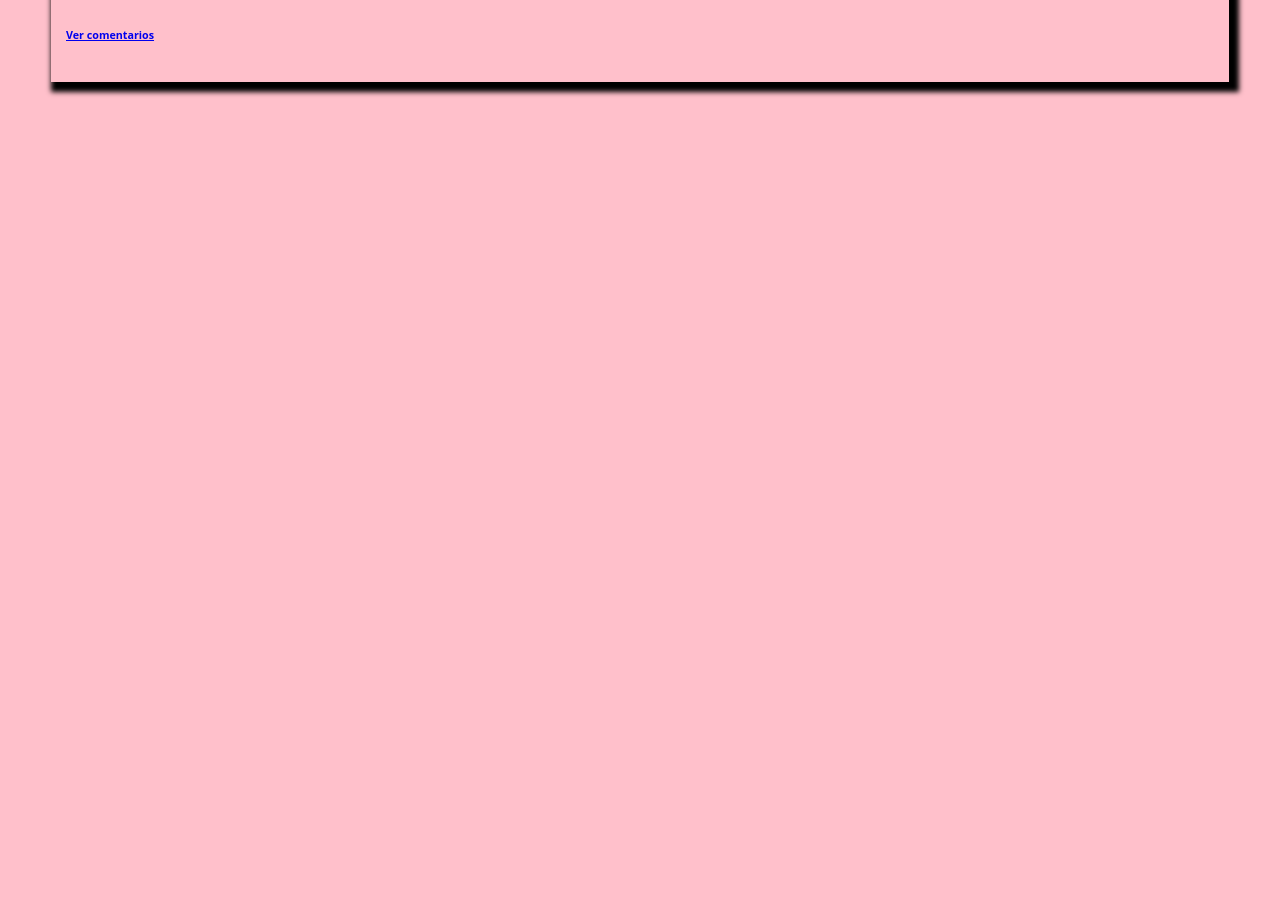
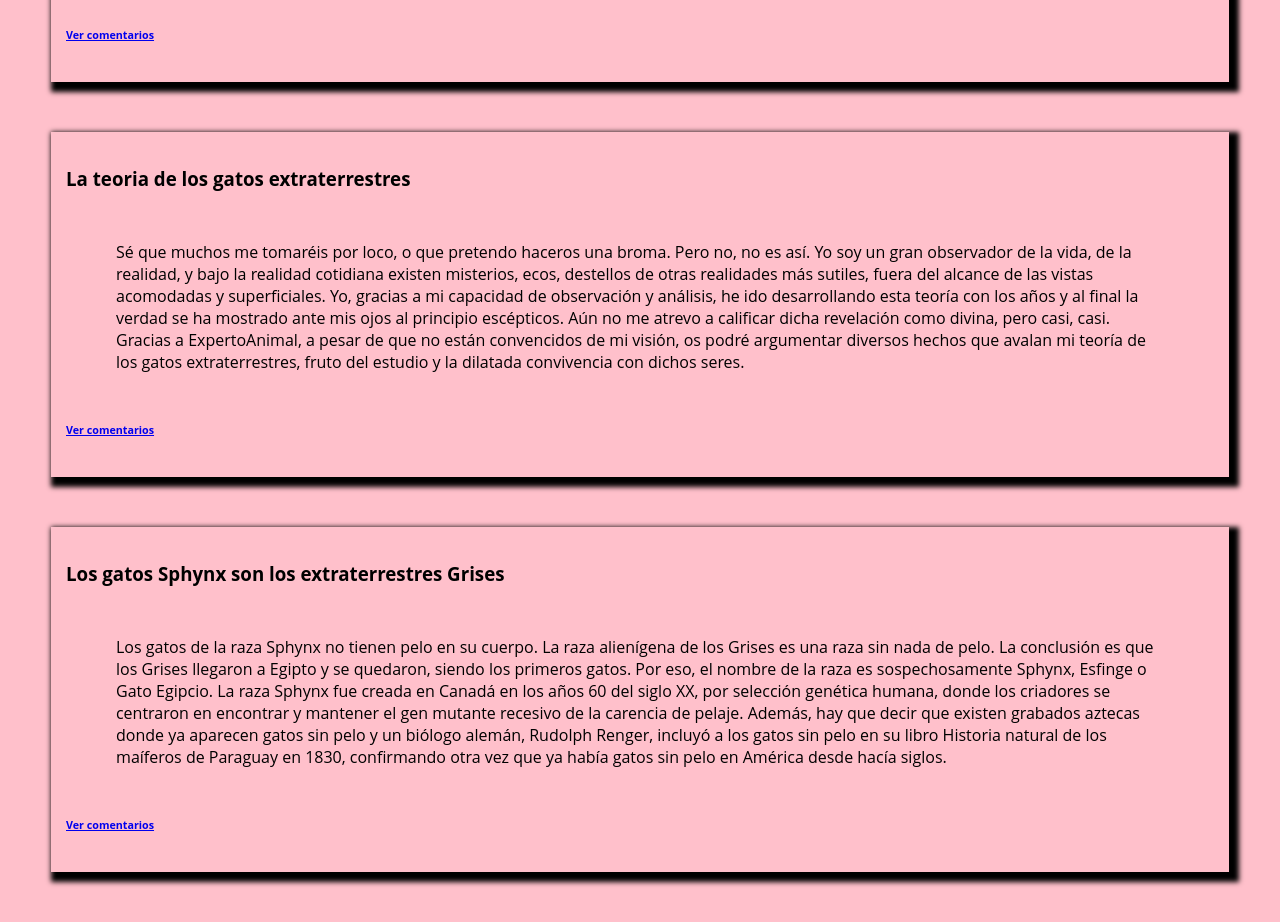
Before and after one commit to RMaitena/TP-Blog, a React (Create React App) app: page / in a window 1280 px wide. Shown: the part 760-1682 px from the top of the page. Before the commit the page ends 892 px from the top, so only its background shows below. Built offline with nearby package versions, Linux system fonts and the light colour scheme.

Commit message:
second commit

```diff
--- a/src/Encabezado.js
+++ b/src/Encabezado.js
@@ -4,7 +4,7 @@ export default function Encabezado() {
 return (
     <div>
         <header>
-            <h1 className='titulo'>Blog</h1>
+            <h1 className='titulo'>Home - Blog</h1>
             <h2 className='subt'><center>¡Expresa tus opiniones/teorias/criticas/etc en este blog!</center></h2>
             <p className='creadores'><strong>Creadores: Romero Maitena & Martinez Melanie</strong></p>
         </header>
--- a/src/Post.js
+++ b/src/Post.js
@@ -7,7 +7,7 @@ return (
 <div className='texto'>
 <h3>{props.titulo}</h3>
 <p>{props.descripcion}</p>
-<Link to={"/Post"}>
+<Link to={props.link}>
 <h6 className='ver'>Ver comentarios</h6>
 </Link>
 </div>
--- a/src/rutas/Home.jsx
+++ b/src/rutas/Home.jsx
@@ -7,7 +7,9 @@ export default function Home(){
         <div>
             <Navegador />
             <Encabezado />
-            <Post titulo='Los gatos... ¿Tiene 7 vidas?' descripcion='La famosa frase, ya popularizada, sobre que "los gatos tienen siete vidas", es otra características tomada por quienes consideran que estos felinos no son solo animales comunes y corrientes, sino que tienen un objetivo en el planeta Tierra y la misión la están cumpliendo... Muchas son las anécdotas que cuentan las personas que poseen gatos o no, pero que alguna vez vieron como un felino pasó por un accidente que terminaría con su vida, pero de todas formas allí está, continúa "vivito y coleando" como si nada hubiese pasado y no existe explicación alguna a lo sucedido. ¿Cómo un gato que cae de un quinto piso puede seguir vivo y sin ningún tipo de lesión? ¿Tan fuerte y resistente son sus patas como su cuerpo para no sentir el impacto? Más allá de las habilidades en todas las razas felinas, existe una especie, Sphynx, que es sin pelo y son los que más se aproximan físicamente a los clásicos alienígenas grises, o al menos eso dicen algunos creyentes de la teoría de que los gatos son alienígenas o seres que conectan con ellos. ¿La gatos serán extraterrestres que viven camuflados entre nosotros?'/>
+            <Post titulo='Los gatos... ¿Tiene 7 vidas?' descripcion='La famosa frase, ya popularizada, sobre que "los gatos tienen siete vidas", es otra características tomada por quienes consideran que estos felinos no son solo animales comunes y corrientes, sino que tienen un objetivo en el planeta Tierra y la misión la están cumpliendo... Muchas son las anécdotas que cuentan las personas que poseen gatos o no, pero que alguna vez vieron como un felino pasó por un accidente que terminaría con su vida, pero de todas formas allí está, continúa "vivito y coleando" como si nada hubiese pasado y no existe explicación alguna a lo sucedido. ¿Cómo un gato que cae de un quinto piso puede seguir vivo y sin ningún tipo de lesión? ¿Tan fuerte y resistente son sus patas como su cuerpo para no sentir el impacto? Más allá de las habilidades en todas las razas felinas, existe una especie, Sphynx, que es sin pelo y son los que más se aproximan físicamente a los clásicos alienígenas grises, o al menos eso dicen algunos creyentes de la teoría de que los gatos son alienígenas o seres que conectan con ellos. ¿La gatos serán extraterrestres que viven camuflados entre nosotros?' link="/UnPost"/>
+            <Post titulo='La teoria de los gatos extraterrestres' descripcion='Sé que muchos me tomaréis por loco, o que pretendo haceros una broma. Pero no, no es así. Yo soy un gran observador de la vida, de la realidad, y bajo la realidad cotidiana existen misterios, ecos, destellos de otras realidades más sutiles, fuera del alcance de las vistas acomodadas y superficiales. Yo, gracias a mi capacidad de observación y análisis, he ido desarrollando esta teoría con los años y al final la verdad se ha mostrado ante mis ojos al principio escépticos. Aún no me atrevo a calificar dicha revelación como divina, pero casi, casi. Gracias a ExpertoAnimal, a pesar de que no están convencidos de mi visión, os podré argumentar diversos hechos que avalan mi teoría de los gatos extraterrestres, fruto del estudio y la dilatada convivencia con dichos seres.' link="/SdoPost"/>
+            <Post titulo='Los gatos Sphynx son los extraterrestres Grises' descripcion='Los gatos de la raza Sphynx no tienen pelo en su cuerpo. La raza alienígena de los Grises es una raza sin nada de pelo. La conclusión es que los Grises llegaron a Egipto y se quedaron, siendo los primeros gatos. Por eso, el nombre de la raza es sospechosamente Sphynx, Esfinge o Gato Egipcio. La raza Sphynx fue creada en Canadá en los años 60 del siglo XX, por selección genética humana, donde los criadores se centraron en encontrar y mantener el gen mutante recesivo de la carencia de pelaje. Además, hay que decir que existen grabados aztecas donde ya aparecen gatos sin pelo y un biólogo alemán, Rudolph Renger, incluyó a los gatos sin pelo en su libro Historia natural de los maíferos de Paraguay en 1830, confirmando otra vez que ya había gatos sin pelo en América desde hacía siglos.' link="/TcerPost"/>
         </div>
     );
 }
--- /dev/null
+++ b/src/rutas/SdoPost.jsx
@@ -0,0 +1,19 @@
+import Navegador from "../Navegador";
+
+export default function SdoPost(){
+    return (
+        <div>
+            <Navegador />
+            <h1 className="titulo">La teoria de los gatos extraterrestres</h1>
+            <p>
+                Sé que muchos me tomaréis por loco, o que pretendo haceros una broma. Pero no, no es
+                así. Yo soy un gran observador de la vida, de la realidad, y bajo la realidad cotidiana existen misterios, ecos, destellos de otras
+                realidades más sutiles, fuera del alcance de las vistas acomodadas y superficiales. Yo, gracias a mi capacidad de observación y análisis, he
+                ido desarrollando esta teoría con los años y al final la verdad se ha mostrado ante mis ojos al principio escépticos. Aún no me atrevo a
+                calificar dicha revelación como divina, pero casi, casi. Gracias a ExpertoAnimal, a pesar de que no están convencidos de mi visión, os podré
+                argumentar diversos hechos que avalan mi teoría de los gatos extraterrestres, fruto del estudio y la dilatada convivencia con dichos seres.
+            </p>
+            <h2>Comentarios</h2>
+        </div>
+    );
+}
--- /dev/null
+++ b/src/rutas/TcerPost.jsx
@@ -0,0 +1,19 @@
+import Navegador from "../Navegador";
+
+export default function TcerPost(){
+    return (
+        <div>
+            <Navegador />
+            <h1 className="titulo">Los gatos Sphynx son los extraterrestres Grises</h1>
+            <p>
+            Los gatos de la raza Sphynx no tienen pelo en su cuerpo. La raza alienígena de los Grises es una raza sin nada de pelo. La conclusión es que los
+            Grises llegaron a Egipto y se quedaron, siendo los primeros gatos. Por eso, el nombre de la raza es sospechosamente Sphynx, Esfinge o Gato
+            Egipcio. La raza Sphynx fue creada en Canadá en los años 60 del siglo XX, por selección genética humana, donde los criadores se centraron en
+            encontrar y mantener el gen mutante recesivo de la carencia de pelaje. Además, hay que decir que existen grabados aztecas donde ya aparecen gatos
+            sin pelo y un biólogo alemán, Rudolph Renger, incluyó a los gatos sin pelo en su libro Historia natural de los maíferos de Paraguay en 1830,
+            confirmando otra vez que ya había gatos sin pelo en América desde hacía siglos.
+            </p>
+            <h2>Comentarios</h2>
+        </div>
+    );
+}
```
Also changed, not shown: src/index.js (+13 -2 lines).
